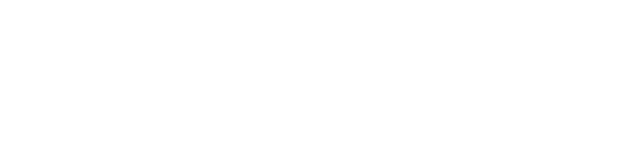
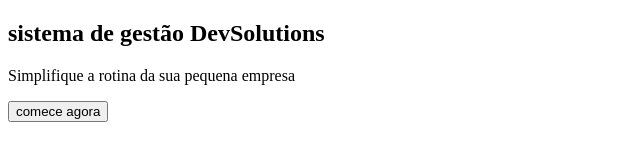
Before and after one commit to leonardodionisio-jpg/devsolutions, a plain HTML site: page index.html in a window 1280 px wide. Shown: the whole page, without its empty margins (0-640 px from the left). Drawn offline with Linux system fonts and the light colour scheme.

Commit message:
adicionado seção principal

```diff
--- a/index.html
+++ b/index.html
@@ -6,6 +6,10 @@
     <title>Sistema de Gestão DevSolutions</title>
 </head>
 <body>
-
+    <section>
+        <h1>sistema de gestão DevSolutions</h1>
+        <p>Simplifique a rotina da sua pequena empresa</p>
+        <button>comece agora</button>
+    </section>
 </body>
 </html>
```
